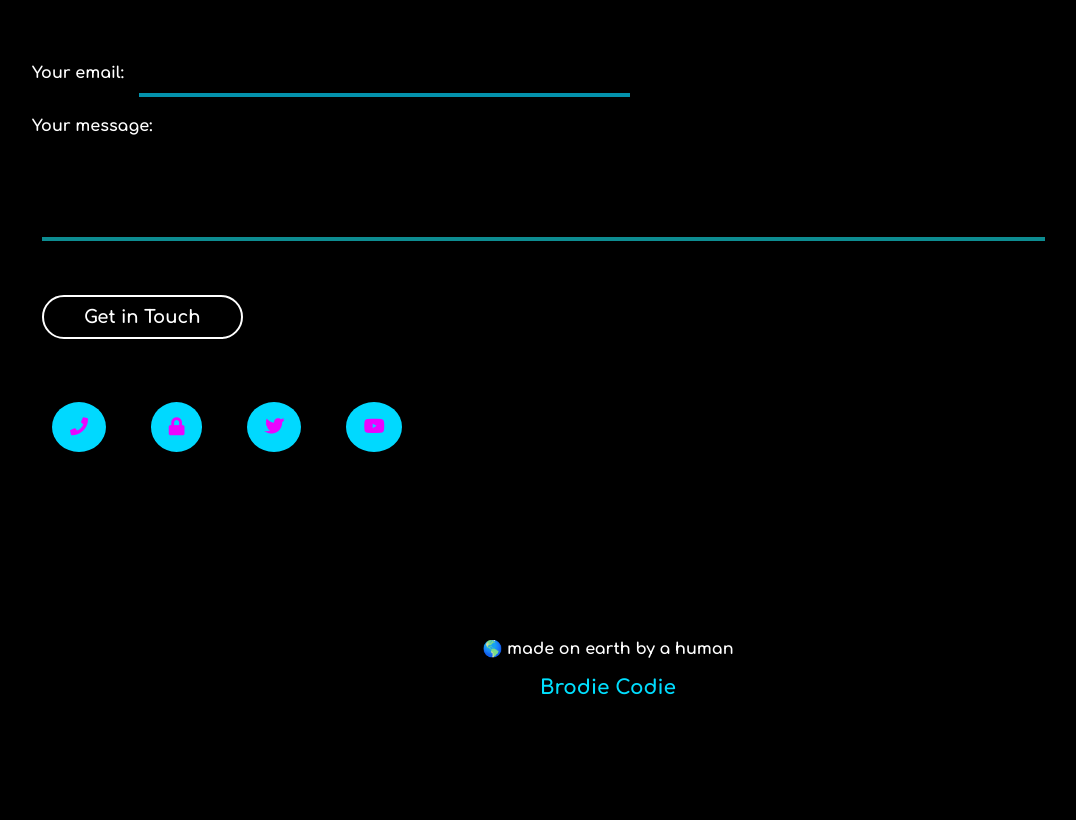
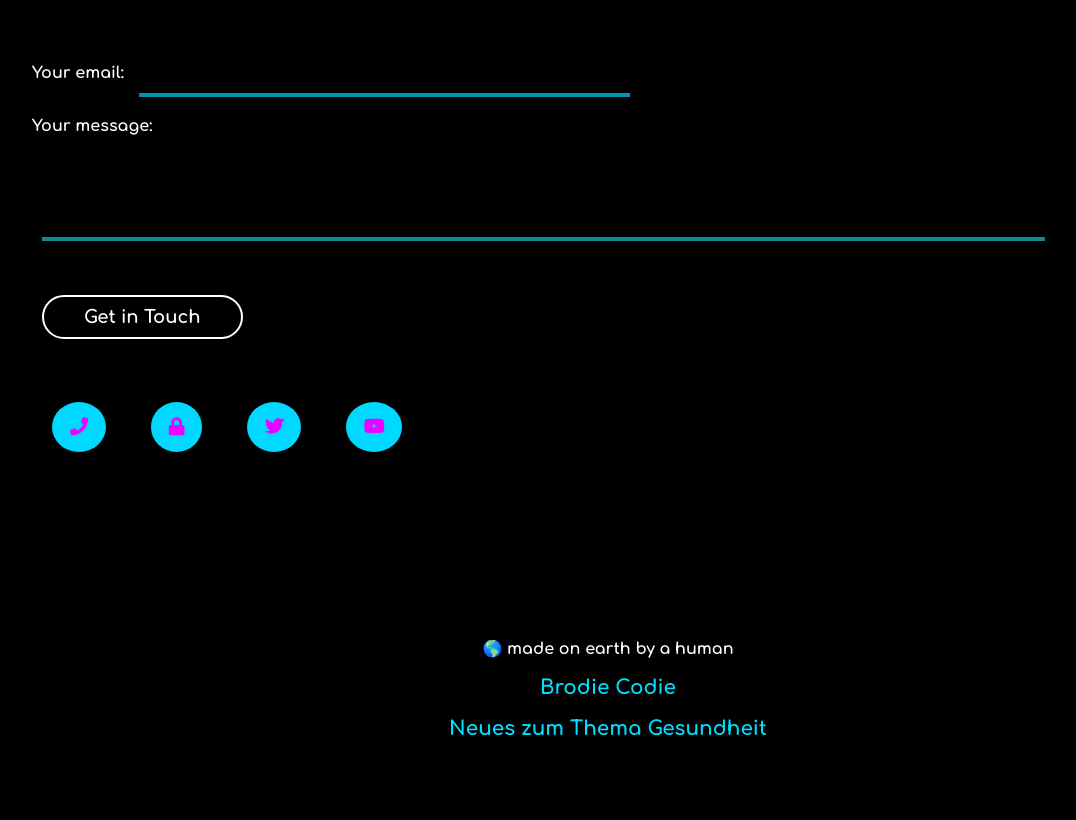
Before and after one commit to BrodieCodie/1, a plain HTML site: page index.html in a window 1280 px wide. Shown: the part 1836-2656 px from the top of the page, without its empty margins (32-1108 px from the left). Before the commit the page ends 2615 px from the top, so only its background shows below. Drawn offline with nearby package versions, Linux system fonts and the light colour scheme.

Commit message:
Update index.html

```diff
--- a/index.html
+++ b/index.html
@@ -109,6 +109,8 @@
     </div>
     <div id="footer">
        🌎 made on earth by a human <br><br> <a href="https://twitter.com/brodie_codie">Brodie Codie</a>
+         <br/> <script type="text/javascript" src="https://freehitcounters.org/count/3b4j"></script><br>
+ <a href='https://healthnewsnet.de/'>Neues zum Thema Gesundheit</a> <script type='text/javascript' src='https://whomania.com/ctr?id=8d75a3dda5e793296c848a706f44e59decaa4cf0'></script> <br>
     </div>
     <script src="index.js" type="text/javascript"></script>
 </body>
```
